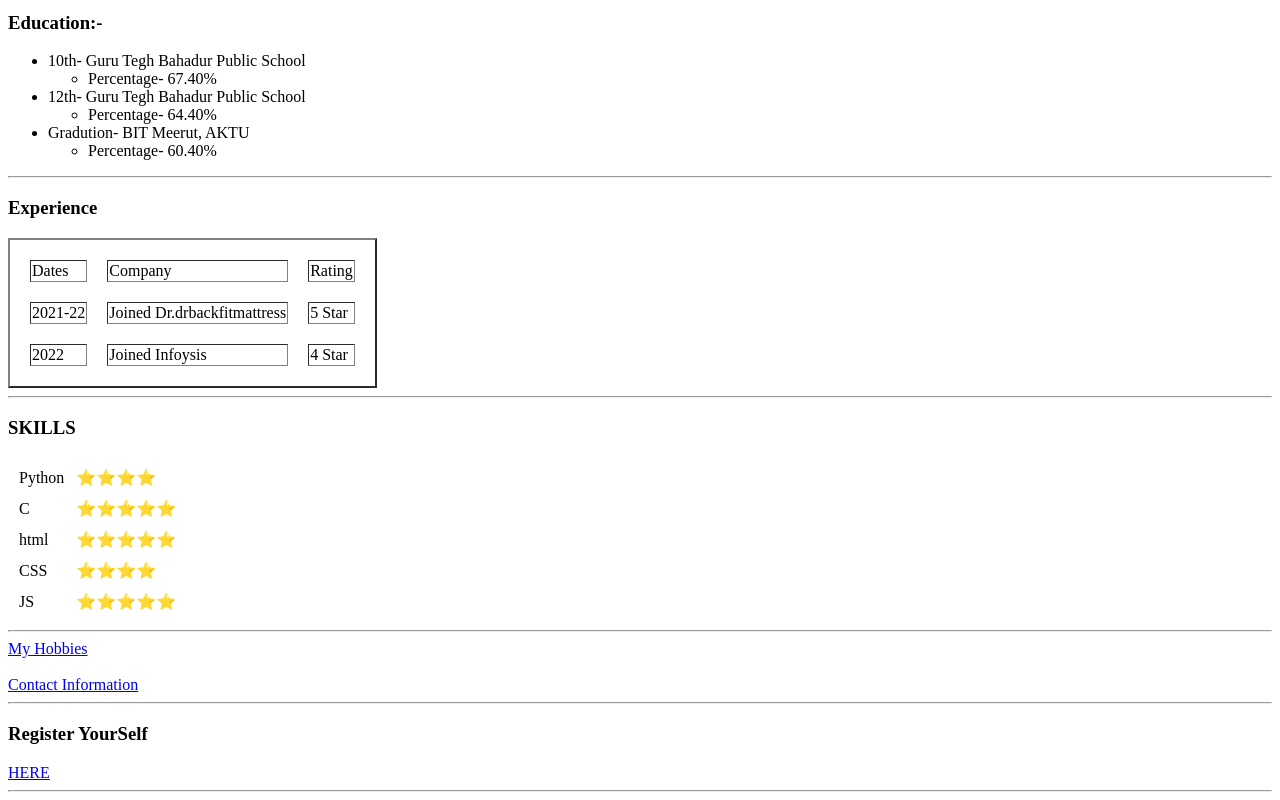
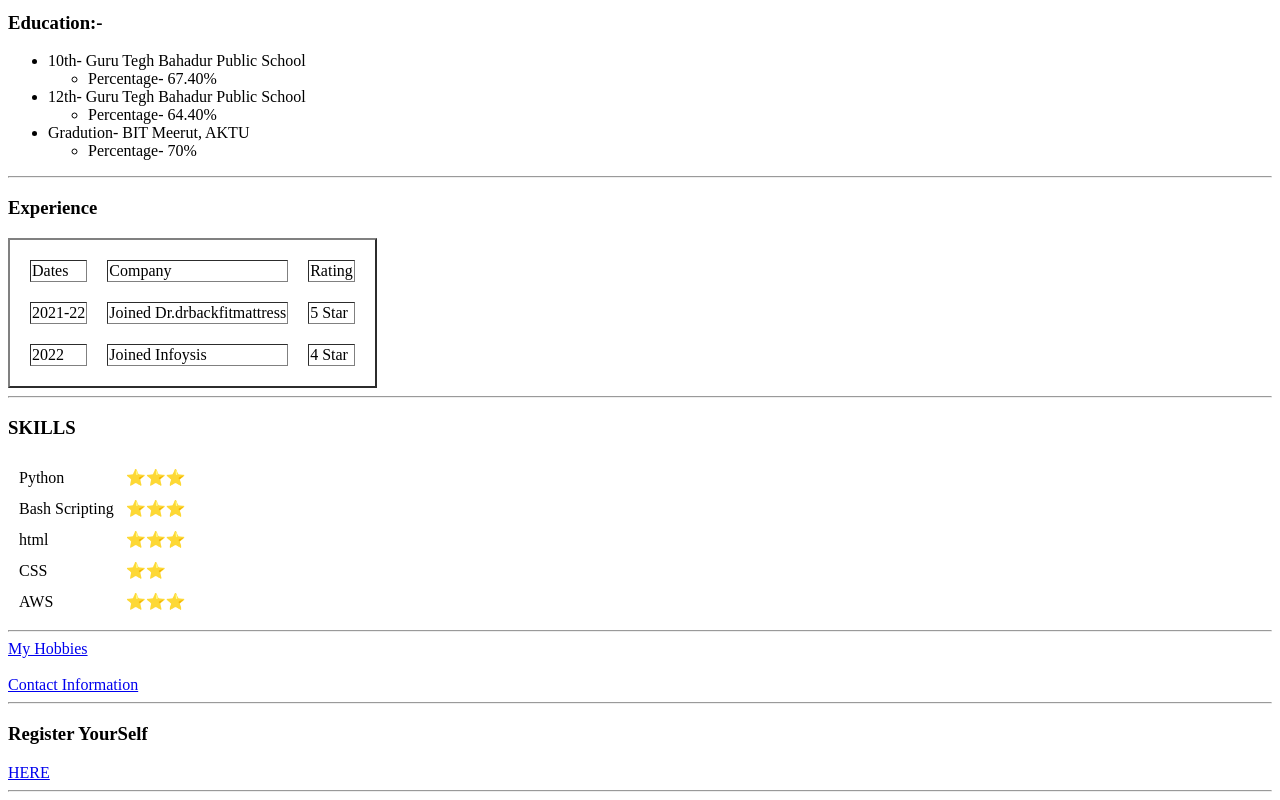
Before and after one commit to ItsDev75/html, a plain HTML site: page index.html in a window 1280 px wide. Shown: the part 631-1431 px from the top of the page. Drawn offline with Linux system fonts and the light colour scheme.

Commit message:
Update index.html

```diff
--- a/index.html
+++ b/index.html
@@ -31,7 +31,7 @@
     </ul>
     <li>Gradution- BIT Meerut, AKTU</li>
     <ul>
-      <li>Percentage- 60.40%</li>
+      <li>Percentage- 70%</li>
     </ul>
   </ul>
 
@@ -77,24 +77,24 @@
     <tbody>
       <tr>
         <td>Python</td>
-        <td>⭐⭐⭐⭐</td>
+        <td>⭐⭐⭐</td>
       </tr>
       <tr>
-        <td>C</td>
-        <td>⭐⭐⭐⭐⭐</td>
+        <td>Bash Scripting</td>
+        <td>⭐⭐⭐</td>
 
       </tr>
       <tr>
         <td>html</td>
-        <td>⭐⭐⭐⭐⭐</td>
+        <td>⭐⭐⭐</td>
       </tr>
       <tr>
         <td>CSS</td>
-        <td>⭐⭐⭐⭐</td>
+        <td>⭐⭐</td>
       </tr>
       <tr>
-        <td>JS</td>
-        <td>⭐⭐⭐⭐⭐</td>
+        <td>AWS</td>
+        <td>⭐⭐⭐</td>
       </tr>
     </tbody>
 
```
